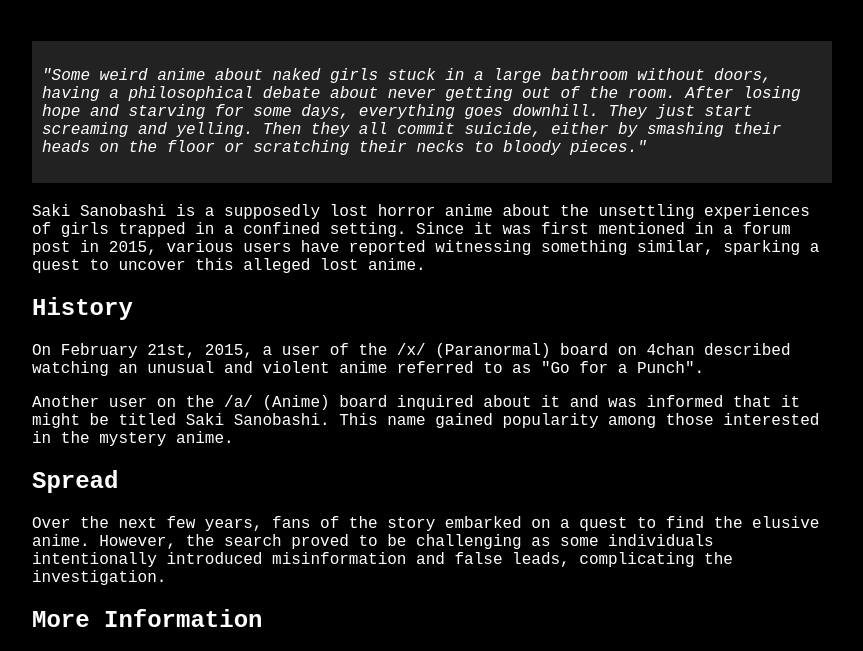
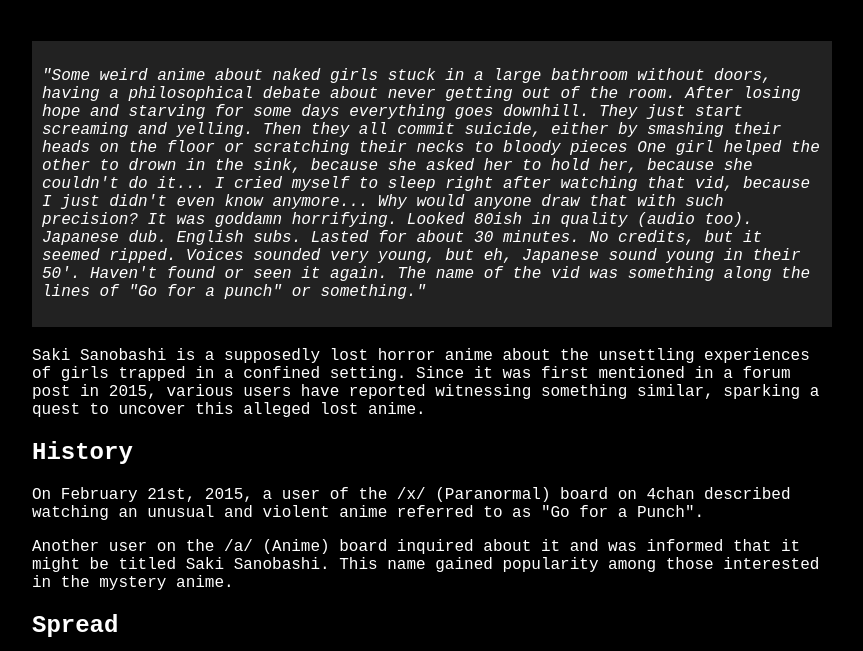
Before and after one commit to Pikachubolk/GoForAPunch, a plain HTML site: page OP.html in a window 1280 px wide. Shown: the part 108-759 px from the top of the page, without its empty margins (208-1071 px from the left). Drawn offline with Linux system fonts and the light colour scheme.

Commit message:
Update OP.html

```diff
--- a/OP.html
+++ b/OP.html
@@ -70,32 +70,33 @@
     <h1>OP - Go For a Punch</h1>
     <div class="container">
       <div class="quote-box">
-      <p class="quote-text">"Some weird anime about naked girls stuck in a large bathroom without doors, having a philosophical debate about never getting out of the room. After losing hope and starving for some days, everything goes downhill. They just start screaming and yelling. Then they all commit suicide, either by smashing their heads on the floor or scratching their necks to bloody pieces."</p>
+        <p class="quote-text">"Some weird anime about naked girls stuck in a large bathroom without doors, having a philosophical debate about never getting out of the room. After losing hope and starving for some days everything goes downhill. They just start screaming and yelling. Then they all commit suicide, either by smashing their heads on the floor or scratching their necks to bloody pieces One girl helped the other to drown in the sink, because she asked her to hold her, because she couldn't do it... I cried myself to sleep right after watching that vid, because I just didn't even know anymore... Why would anyone draw that with such precision? It was goddamn horrifying. Looked 80ish in quality (audio too). Japanese dub. English subs. Lasted for about 30 minutes. No credits, but it seemed ripped. Voices sounded very young, but eh, Japanese sound young in their 50'. Haven't found or seen it again. The name of the vid was something along the lines of "Go for a punch" or something."</p>
       </div>
-
       <p>Saki Sanobashi is a supposedly lost horror anime about the unsettling experiences of girls trapped in a confined setting. Since it was first mentioned in a forum post in 2015, various users have reported witnessing something similar, sparking a quest to uncover this alleged lost anime.</p>
-
       <h2>History</h2>
       <p>On February 21st, 2015, a user of the /x/ (Paranormal) board on 4chan described watching an unusual and violent anime referred to as "Go for a Punch".</p>
-
       <p>Another user on the /a/ (Anime) board inquired about it and was informed that it might be titled Saki Sanobashi. This name gained popularity among those interested in the mystery anime.</p>
-
       <h2>Spread</h2>
       <p>Over the next few years, fans of the story embarked on a quest to find the elusive anime. However, the search proved to be challenging as some individuals intentionally introduced misinformation and false leads, complicating the investigation.</p>
-
       <h2>More Information</h2>
       <p>For more information and discussions, you can visit the following:</p>
       <ul>
-      <li><a href="https://www.reddit.com/r/SakisanNoBashitsu/" class="source-link">The Serious Research Subreddit</a></li>
-      <li><a href="https://www.reddit.com/r/SakiSanobashi/" class="source-link">The Less Serious Subreddit with Lots of Trolls</a></li>
-      <li><a href="https://www.reddit.com/r/SakiSanobashi/comments/ee5bgd/i_am_the_op_of_saki_sanobashi_its_fake_and_im/" class="source-link">Fake OP post on Reddit</a></li>
-      <li><a href="https://boards.4channel.org/x/" class="source-link">4chan's /x/ (Paranormal) board</a></li>
+        <li>
+          <a href="https://www.reddit.com/r/SakisanNoBashitsu/" class="source-link">The Serious Research Subreddit</a>
+        </li>
+        <li>
+          <a href="https://www.reddit.com/r/SakiSanobashi/" class="source-link">The Less Serious Subreddit with Lots of Trolls</a>
+        </li>
+        <li>
+          <a href="https://www.reddit.com/r/SakiSanobashi/comments/ee5bgd/i_am_the_op_of_saki_sanobashi_its_fake_and_im/" class="source-link">Fake OP post on Reddit</a>
+        </li>
+        <li>
+          <a href="https://boards.4channel.org/x/" class="source-link">4chan's /x/ (Paranormal) board</a>
+        </li>
       </ul>
-
       <div class="timeline-button">
         <a href="https://timeline.goforapunch.com">Explore the Timeline</a>
       </div>
-
       <div class="button-container">
         <a href="https://goforapunch.com" class="button-link">Go to Homepage</a>
       </div>
```
Lines whose indentation alone changed are shown as unchanged.
